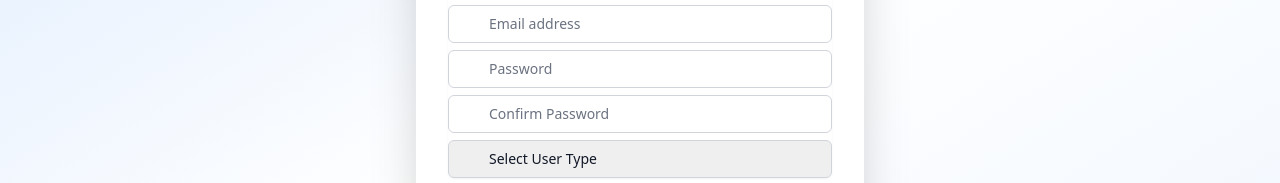
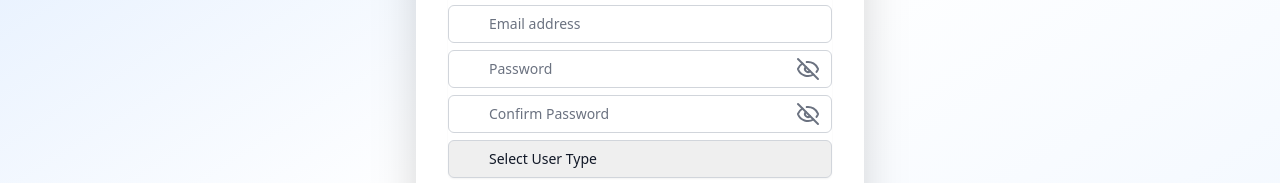
Before and after one commit to tahaali-dev/reverse-job-board-frontend, a Next.js app: page /signup in a window 1280 px wide. Shown: the part 422-605 px from the top of the page. Built offline with nearby package versions, Linux system fonts and the light colour scheme; no server answers.

Commit message:
Login and SignUp frontend Validation done

```diff
--- a/package.json
+++ b/package.json
@@ -23,7 +23,8 @@
     "react-query": "^3.39.3",
     "react-redux": "^9.1.2",
     "react-router-dom": "^6.28.0",
-    "styled-components": "^6.1.13"
+    "styled-components": "^6.1.13",
+    "zod": "^3.23.8"
   },
   "devDependencies": {
     "@types/crypto-js": "^4.2.2",
--- a/src/app/(frontendPages)/home/page.tsx
+++ b/src/app/(frontendPages)/home/page.tsx
@@ -1,6 +1,5 @@
 "use client";
 
-import Header from "@/app/CommonComps/Header";
 import React from "react";
 import { useRouter } from "next/navigation";
 
--- a/src/app/(frontendPages)/login/loginMethods.ts
+++ b/src/app/(frontendPages)/login/loginMethods.ts
@@ -1,13 +1,40 @@
 import { FormEvent, useState } from "react";
+import { LoginSchema } from "@/app/schemas/userSchema";
+import { toast } from "react-hot-toast";
+import { useRouter } from "next/navigation";
+import { useUserLogin } from "@/ReactQuery/authServices";
+import { ZodError } from "zod";
 
-export const useSetLogin = (userLogin: any) => {
+export const useSetLogin = () => {
   const [email, setEmail] = useState("");
   const [password, setPassword] = useState("");
+  const { mutate: userLogin } = useUserLogin();
+  const router = useRouter();
 
-  // handle submit
   const handleSubmit = async (e: FormEvent<HTMLFormElement>) => {
     e.preventDefault();
-    userLogin({ email, password });
+
+    try {
+      const validatedData = LoginSchema.parse({ email, password });
+      console.log(validatedData);
+      userLogin(validatedData, {
+        onSuccess: (response) => {
+          toast.success("Login Successful");
+          router.push(`/dashboard/${response?.userType}`);
+        },
+        onError: (err: any) => {
+          toast.error(err?.message);
+        },
+      });
+    } catch (error) {
+      if (error instanceof ZodError) {
+        error.errors.forEach((err) => {
+          toast.error(`${err.message}`, {
+            position: "top-right",
+          });
+        });
+      }
+    }
   };
 
   return {
--- a/src/app/(frontendPages)/login/page.tsx
+++ b/src/app/(frontendPages)/login/page.tsx
@@ -1,30 +1,17 @@
 "use client";
 import { useState } from "react";
-import { ArrowRight, AtSign, Lock, Code, Database, Brain } from "lucide-react";
+import { ArrowRight, Lock, Eye, EyeOff } from "lucide-react";
 import { useRouter } from "next/navigation";
 import { useUserLogin } from "@/ReactQuery/authServices";
 import { useSetLogin } from "./loginMethods";
-import toast from "react-hot-toast";
 
 export default function Component() {
   const router = useRouter();
+  const { isLoading } = useUserLogin();
+  const { email, password, setEmail, setPassword, handleSubmit } =
+    useSetLogin();
 
-  // mutation hook --
-  const { mutate: userLogin, isLoading } = useUserLogin();
-
-  // custom login hook --
-  const { email, password, setEmail, setPassword, handleSubmit } = useSetLogin(
-    (data: any) => {
-      userLogin(data, {
-        onSuccess: (response) => {
-          router.push(`/dashboard/${response?.userType}`);
-        },
-        onError: (err: any) => {
-          toast.error(err?.message);
-        },
-      });
-    }
-  );
+  const [seePassword, setSeePassword] = useState<boolean>(false);
 
   return (
     <>
@@ -49,9 +36,6 @@ export default function Component() {
                       Email address
                     </label>
                     <div className="relative">
-                      <div className="absolute inset-y-0 left-0 pl-3 flex items-center pointer-events-none">
-                        <AtSign className="h-5 w-5 text-gray-400" />
-                      </div>
                       <input
                         id="email-address"
                         name="email"
@@ -70,13 +54,10 @@ export default function Component() {
                       Password
                     </label>
                     <div className="relative">
-                      <div className="absolute inset-y-0 left-0 pl-3 flex items-center pointer-events-none">
-                        <Lock className="h-5 w-5 text-gray-400" />
-                      </div>
                       <input
                         id="password"
                         name="password"
-                        type="password"
+                        type={seePassword ? "text" : "password"}
                         autoComplete="current-password"
                         required
                         className="appearance-none relative block w-full px-3 py-2 pl-10 border border-gray-300 placeholder-gray-500 text-gray-900 rounded-md focus:outline-none focus:ring-blue-500 focus:border-blue-500 focus:z-10 sm:text-sm"
@@ -84,6 +65,13 @@ export default function Component() {
                         value={password}
                         onChange={(e) => setPassword(e.target.value)}
                       />
+                      <button
+                        type="button"
+                        onClick={() => setSeePassword(!seePassword)}
+                        className="absolute inset-y-0 right-0 pr-3 flex items-center text-gray-500 z-10"
+                      >
+                        {seePassword ? <Eye /> : <EyeOff />}
+                      </button>
                     </div>
                   </div>
                 </div>
--- a/src/app/(frontendPages)/signup/page.tsx
+++ b/src/app/(frontendPages)/signup/page.tsx
@@ -1,32 +1,18 @@
 "use client";
-import React from "react";
-import { ArrowRight, User, AtSign, Lock } from "lucide-react";
-import Header from "@/app/CommonComps/Header";
+import React, { useState } from "react";
+import { ArrowRight, Lock, Eye, EyeOff } from "lucide-react";
 import { useRouter } from "next/navigation";
+import { useSetSignForm } from "./signupMethods";
 import { useUserRegister } from "@/ReactQuery/authServices";
-import { useSetSignForm } from "./signupMethods";
-import toast from "react-hot-toast";
 
 export default function Component() {
   const router = useRouter();
+  const { isLoading } = useUserRegister();
 
-  // Register Mutation --
-  const { mutate: userReg, isLoading } = useUserRegister();
+  const { formData, handleChange, handleSubmit } = useSetSignForm();
 
-  // Custom hook for form data and handlers --
-  const { formData, handleChange, handleSubmit } = useSetSignForm(
-    (data: any) => {
-      userReg(data, {
-        onSuccess: () => {
-          toast.success("Registration successful");
-          router.push("/login");
-        },
-        onError: (err: any) => {
-          toast.error(err?.message);
-        },
-      });
-    }
-  );
+  const [seePassword, setSeePassword] = useState<boolean>(false);
+  const [seeConfirmPassword, setSeeConfirmPassword] = useState<boolean>(false);
 
   return (
     <>
@@ -52,9 +38,6 @@ export default function Component() {
                       Full Name
                     </label>
                     <div className="relative">
-                      <div className="absolute inset-y-0 left-0 pl-3 flex items-center pointer-events-none">
-                        <User className="h-5 w-5 text-gray-400" />
-                      </div>
                       <input
                         id="full-name"
                         name="name"
@@ -72,9 +55,6 @@ export default function Component() {
                       Email address
                     </label>
                     <div className="relative">
-                      <div className="absolute left-0 pl-3 flex items-center pointer-events-none">
-                        <AtSign className="h-5 w-5 text-gray-400" />
-                      </div>
                       <input
                         id="email-address"
                         name="email"
@@ -93,20 +73,24 @@ export default function Component() {
                       Password
                     </label>
                     <div className="relative">
-                      <div className="absolute inset-y-0 left-0 pl-3 flex items-center pointer-events-none">
-                        <Lock className="h-5 w-5 text-gray-400" />
-                      </div>
                       <input
                         id="password"
                         name="password"
-                        type="password"
+                        type={seePassword ? "text" : "password"}
                         autoComplete="new-password"
                         required
-                        className="appearance-none mt-2 rounded-md relative block w-full px-3 py-2 pl-10 border border-gray-300 placeholder-gray-500 text-gray-900 focus:outline-none focus:ring-blue-500 focus:border-blue-500 focus:z-10 sm:text-sm"
+                        className="appearance-none mt-2 rounded-md relative block w-full px-3 py-2 pl-10 pr-10 border border-gray-300 placeholder-gray-500 text-gray-900 focus:outline-none focus:ring-blue-500 focus:border-blue-500 focus:z-10 sm:text-sm"
                         placeholder="Password"
                         value={formData.password}
                         onChange={handleChange}
                       />
+                      <button
+                        type="button"
+                        onClick={() => setSeePassword(!seePassword)}
+                        className="absolute inset-y-0 right-0 pr-3 flex items-center text-gray-500 z-10"
+                      >
+                        {seePassword ? <Eye /> : <EyeOff />}
+                      </button>
                     </div>
                   </div>
                   <div>
@@ -114,13 +98,10 @@ export default function Component() {
                       Confirm Password
                     </label>
                     <div className="relative">
-                      <div className="absolute inset-y-0 left-0 pl-3 flex items-center pointer-events-none">
-                        <Lock className="h-5 w-5 text-gray-400" />
-                      </div>
                       <input
                         id="confirm-password"
                         name="confirmPassword"
-                        type="password"
+                        type={seeConfirmPassword ? "text" : "password"}
                         autoComplete="new-password"
                         required
                         className="appearance-none mt-2 rounded-md relative block w-full px-3 py-2 pl-10 border border-gray-300 placeholder-gray-500 text-gray-900 focus:outline-none focus:ring-blue-500 focus:border-blue-500 focus:z-10 sm:text-sm"
@@ -128,6 +109,15 @@ export default function Component() {
                         value={formData.confirmPassword}
                         onChange={handleChange}
                       />
+                      <button
+                        type="button"
+                        onClick={() =>
+                          setSeeConfirmPassword(!seeConfirmPassword)
+                        }
+                        className="absolute inset-y-0 right-0 pr-3 flex items-center text-gray-500 z-10"
+                      >
+                        {seeConfirmPassword ? <Eye /> : <EyeOff />}
+                      </button>
                     </div>
                   </div>
                   <div>
--- a/src/app/(frontendPages)/signup/signupMethods.ts
+++ b/src/app/(frontendPages)/signup/signupMethods.ts
@@ -1,4 +1,9 @@
 import { ChangeEvent, FormEvent, useState } from "react";
+import { ZodError } from "zod";
+import { SignUpSchema } from "@/app/schemas/userSchema";
+import { useUserRegister } from "@/ReactQuery/authServices";
+import { toast } from "react-hot-toast";
+import { useRouter } from "next/navigation";
 
 interface FormData {
   name: string;
@@ -8,7 +13,10 @@ interface FormData {
   userType: string;
 }
 
-export const useSetSignForm = (userReg: any) => {
+export const useSetSignForm = () => {
+  const { mutate: userReg } = useUserRegister();
+  const router = useRouter();
+
   const [formData, setFormData] = useState<FormData>({
     name: "",
     email: "",
@@ -29,7 +37,27 @@ export const useSetSignForm = (userReg: any) => {
 
   const handleSubmit = (e: FormEvent<HTMLFormElement>) => {
     e.preventDefault();
-    userReg(formData);
+
+    try {
+      const validatedData = SignUpSchema.parse(formData);
+      userReg(validatedData, {
+        onSuccess: () => {
+          toast.success("Registration successful");
+          router.push("/login");
+        },
+        onError: (err: any) => {
+          toast.error(err?.message);
+        },
+      });
+    } catch (error) {
+      if (error instanceof ZodError) {
+        error.errors.forEach((err) => {
+          toast.error(`${err.message}`, {
+            position: "top-right",
+          });
+        });
+      }
+    }
   };
 
   return {
--- /dev/null
+++ b/src/app/schemas/userSchema.ts
@@ -0,0 +1,45 @@
+import { z } from "zod";
+
+const SignUpSchema = z
+  .object({
+    name: z.string().min(2, "Name must be at least 2 characters long"),
+    email: z.string().email("Invalid email address"),
+    password: z
+      .string()
+      .min(6, "Password must be at least 6 characters long")
+      .regex(/[A-Z]/, "Password must contain at least one uppercase letter")
+      .regex(/[a-z]/, "Password must contain at least one lowercase letter")
+      .regex(/[0-9]/, "Password must contain at least one number")
+      .regex(
+        /[^A-Za-z0-9]/,
+        "Password must contain at least one special character"
+      ),
+    confirmPassword: z
+      .string()
+      .min(6, "Confirm password must be at least 6 characters long"),
+    userType: z.enum(["jobSeeker", "employer"], {
+      errorMap: () => {
+        return { message: "Invalid User type" };
+      },
+    }),
+  })
+  .refine((data) => data.password === data.confirmPassword, {
+    message: "Passwords don't match",
+    path: ["confirmPassword"],
+  });
+
+const LoginSchema = z.object({
+  email: z.string().email("Invalid email address"),
+  password: z
+    .string()
+    .min(6, "Password must be at least 6 characters long")
+    .regex(/[A-Z]/, "Password must contain at least one uppercase letter")
+    .regex(/[a-z]/, "Password must contain at least one lowercase letter")
+    .regex(/[0-9]/, "Password must contain at least one number")
+    .regex(
+      /[^A-Za-z0-9]/,
+      "Password must contain at least one special character"
+    ),
+});
+
+export { SignUpSchema, LoginSchema };
```
Also changed, not shown: 1 other file (tests, documents, lock files or other folders).
